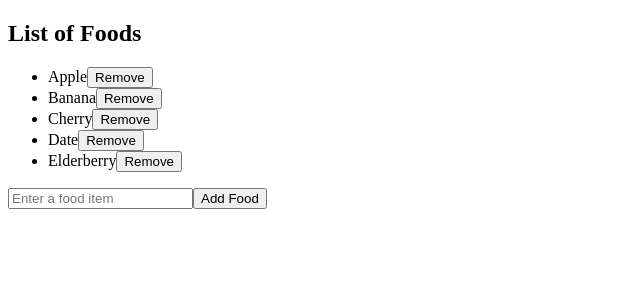
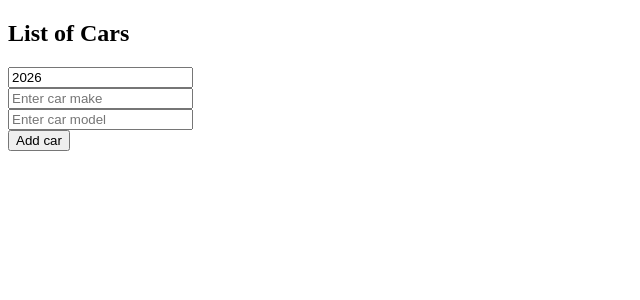
Before and after one commit to adityaasikarwarr/REACT, a React (Vite) app in the folder my-react-app/: page / in a window 1280 px wide. Shown: the top 300 px of the page, without its empty margins (0-640 px from the left). Built offline with nearby package versions, Linux system fonts and the light colour scheme.

Commit message:
changing in objects

```diff
--- a/my-react-app/src/Mycomponent.jsx
+++ b/my-react-app/src/Mycomponent.jsx
@@ -31,43 +31,107 @@
 // }
 // export default MyComponent;
 
+// function MyComponent() {
+//   const [foods, setFoods] = useState([
+//     "Apple",
+//     "Banana",
+//     "Cherry",
+//     "Date",
+//     "Elderberry",
+//   ]);
+
+//   function addFood() {
+
+//   const newFood = document.getElementById("foodInput").value;
+//     document.getElementById("foodInput").value = "";
+//     setFoods((f) => [...f, newFood]);
+//   }
+
+//   function removeFood(index) {
+//     setFoods((f) => f.filter((_, i) => i !== index));
+//   }
+
+//   return (
+//     <div>
+//       <h2>List of Foods</h2>
+
+//       <ul>
+//         {foods.map((food, index) => (
+//           <li key={index}>
+//             {food}
+//             <button onClick={() => removeFood(index)}>Remove</button>
+//           </li>
+//         ))}
+//       </ul>
+
+//       <input type="text" id="foodInput" placeholder="Enter a food item" />
+//       <button onClick={addFood}>Add Food</button>
+//     </div>
+//   );
+// }
+
+// export default MyComponent;
+
 function MyComponent() {
-  const [foods, setFoods] = useState([
-    "Apple",
-    "Banana",
-    "Cherry",
-    "Date",
-    "Elderberry",
-  ]);
+  const [cars, setCars] = useState([]);
+  const [carYear, setCarYear] = useState(new Date().getFullYear());
+  const [carMake, setCarMake] = useState("");
+  const [carModel, setCarModel] = useState("");
 
-  function addFood() {
-
-  const newFood = document.getElementById("foodInput").value;
-    document.getElementById("foodInput").value = "";
-    setFoods((f) => [...f, newFood]);
+  function handleAddCar() {
+    const newCar = { year: carYear, make: carMake, model: carModel };
+    setCars((c) => [...c, newCar]);
+    setCarYear(new Date().getFullYear());
+    setCarMake("");
+    setCarModel("");
   }
-
-  function removeFood(index) {
-    setFoods((f) => f.filter((_, i) => i !== index));
+  function handleRemoveCar(index) {
+    setCars((c) => c.filter((_, i) => i !== index));
+  }
+  function handleYearChange(event) {
+    setCarYear(event.target.value);
+  }
+  function handleMakeChange(event) {
+    setCarMake(event.target.value);
+  }
+  function handleModelChange(event) {
+    setCarModel(event.target.value);
   }
 
   return (
     <div>
-      <h2>List of Foods</h2>
-
+      <h2>List of Cars</h2>
       <ul>
-        {foods.map((food, index) => (
+        {cars.map((car, index) => (
           <li key={index}>
-            {food}
-            <button onClick={() => removeFood(index)}>Remove</button>
+            {car.year} {car.make} {car.model}
+            <button onClick={() => handleRemoveCar(index)}>Remove</button>
           </li>
         ))}
       </ul>
 
-      <input type="text" id="foodInput" placeholder="Enter a food item" />
-      <button onClick={addFood}>Add Food</button>
+      <input type="number" value={carYear} onChange={handleYearChange} />
+      <br />
+      <input
+        type="text"
+        value={carMake}
+        onChange={handleMakeChange}
+        placeholder="Enter car make"
+      />
+
+      <br />
+
+      <input
+        type="text"
+        value={carModel}
+        onChange={handleModelChange}
+        placeholder="Enter car model"
+      />
+
+      <br />
+
+      <button onClick={handleAddCar}>Add car</button>
     </div>
   );
 }
-
 export default MyComponent;
```
